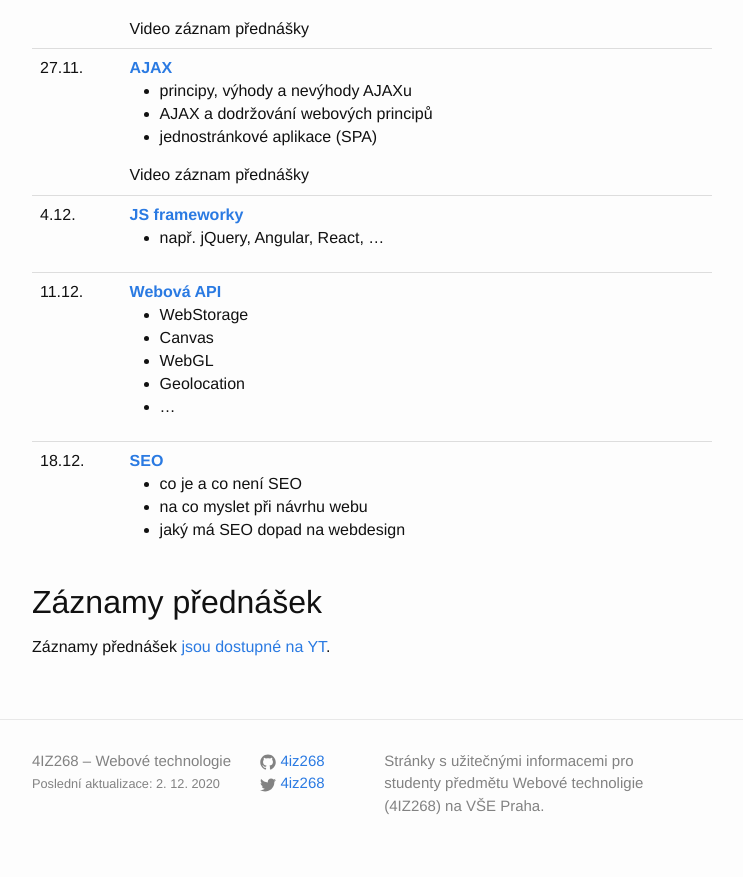
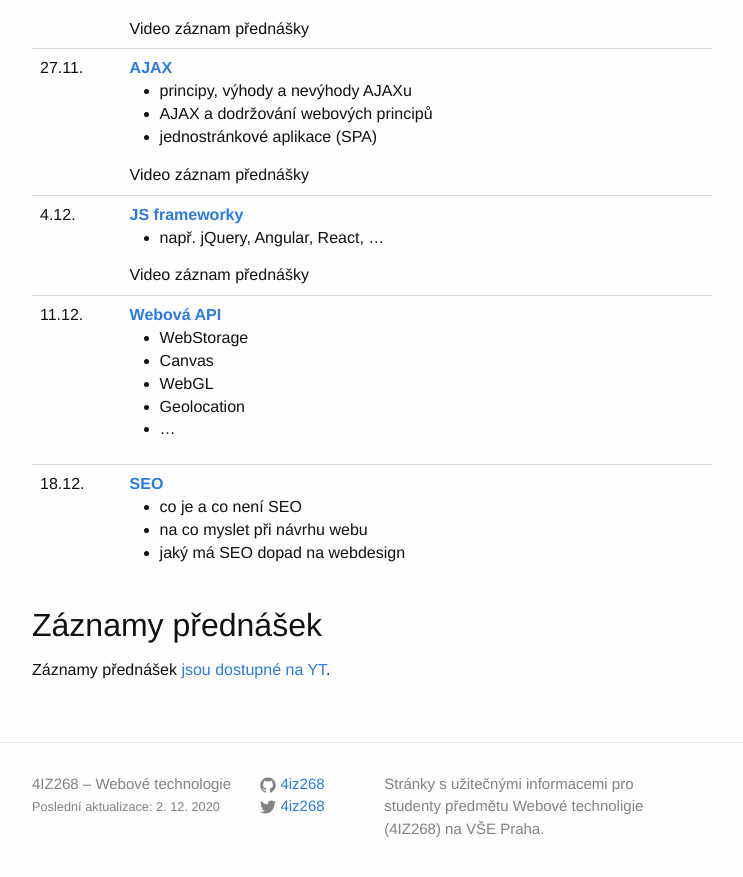
Before and after one commit to 4iz268/4iz268.github.io, a Jekyll site: the page built from prednasky/index.html, in a window 1280 px wide and 900 px high, scrolled down 1502 px. Shown: the top 877 px of the window, without its empty margins (268-1011 px from the left). Built offline with Jekyll 4.4.1, drawn with Linux system fonts in a browser that asks for light colours; nearby versions of some CDN libraries.

Commit message:
Added another video

```diff
--- a/prednasky/index.html
+++ b/prednasky/index.html
@@ -163,6 +163,10 @@
         <ul>
           <li>např. jQuery, Angular, React, …</li>
         </ul>
+        <details>
+          <summary>Video záznam přednášky</summary>
+          <iframe width="560" height="315" src="https://www.youtube.com/embed/cNQQAacRR1o" frameborder="0" allow="accelerometer; autoplay; clipboard-write; encrypted-media; gyroscope; picture-in-picture" allowfullscreen></iframe>
+        </details>
       </td>
     </tr>
     <tr>
```
